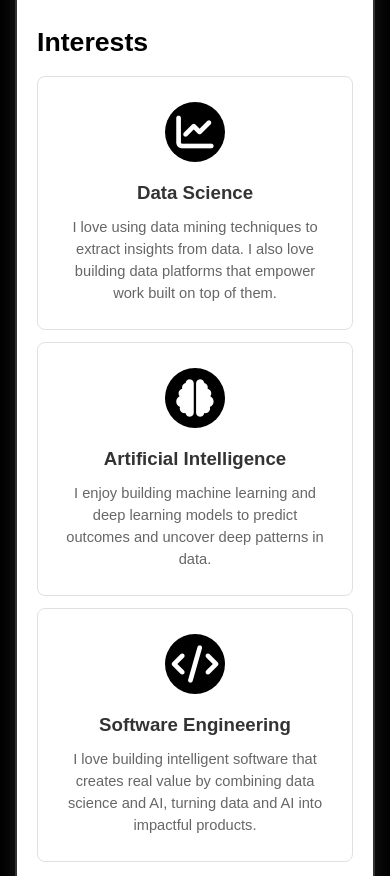
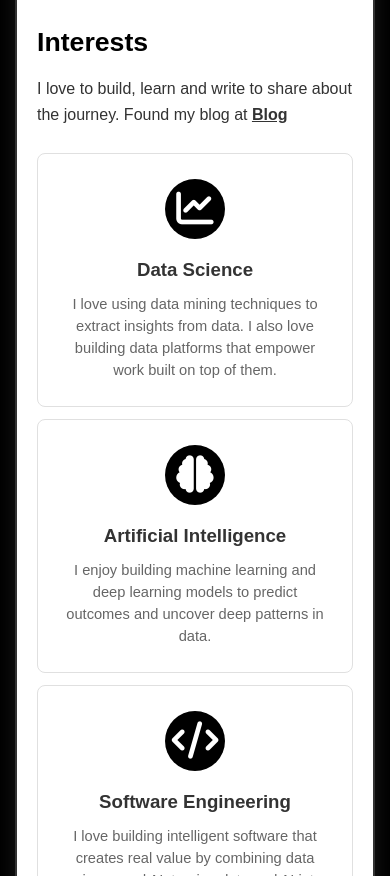
Before and after one commit to dungp-dsai/dungp-dsai.github.io, a plain HTML site: page index.html in a window 390 px wide. Shown: the part 867-1743 px from the top of the page. Drawn offline with Linux system fonts and the light colour scheme.

Commit message:
add blog link

```diff
--- a/index.html
+++ b/index.html
@@ -192,6 +192,24 @@
       line-height: 1.5;
     }
 
+    .interest-footer {
+      margin-bottom: 25px;
+      font-size: 14pt;
+      color: #333333;
+      line-height: 1.6;
+      text-align: left;
+    }
+
+    .interest-footer a {
+      color: #333333;
+      text-decoration: underline;
+      transition: color 0.3s ease;
+    }
+
+    .interest-footer a:hover {
+      color: #000000;
+    }
+
     /* Responsive design */
     @media screen and (max-width: 768px) {
       body {
@@ -253,6 +271,10 @@
       .interest-description {
         font-size: 12pt;
       }
+
+      .interest-footer {
+        font-size: 13pt;
+      }
     }
 
     @media screen and (max-width: 480px) {
@@ -311,6 +333,10 @@
       .interest-description {
         font-size: 11pt;
       }
+
+      .interest-footer {
+        font-size: 12pt;
+      }
     }
 
     /* Print-specific styles */
@@ -367,6 +393,7 @@
 
     <div class="interest-section">
       <h2>Interests</h2>
+      <p class="interest-footer">I love to build, learn and write to share about the journey. Found my blog at <a href="https://dungp.svbtle.com/" target="_blank" rel="noopener noreferrer"><b>Blog</b></a></p>
       <div class="interest-cards">
         <div class="interest-card">
           <div class="interest-icon">
```
